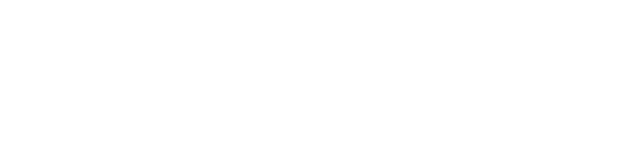
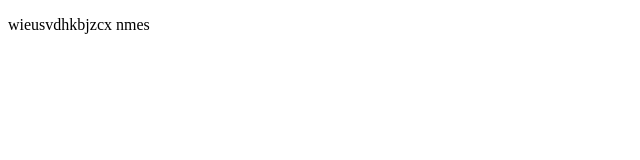
Before and after one commit to zhongyia/txt, a plain HTML site: page index.html in a window 1280 px wide. Shown: the whole page, without its empty margins (0-640 px from the left). Drawn offline with Linux system fonts and the light colour scheme.

Commit message:
首页增加文字

```diff
--- a/index.html
+++ b/index.html
@@ -2,9 +2,11 @@
 <html lang="en">
 <head>
 	<meta charset="UTF-8">
-	<title>Document</title>
+	<title>ceshi</title>
 </head>
 <body>
-
+	<p>
+		wieusvdhkbjzcx nmes
+	</p>
 </body>
 </html>
```
